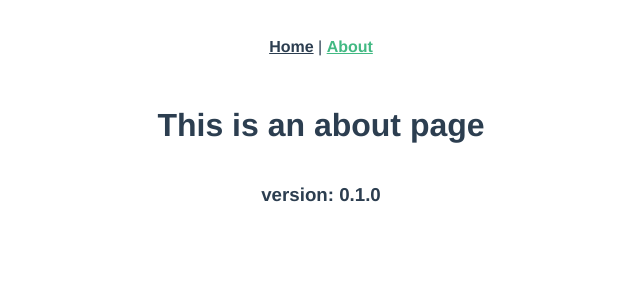
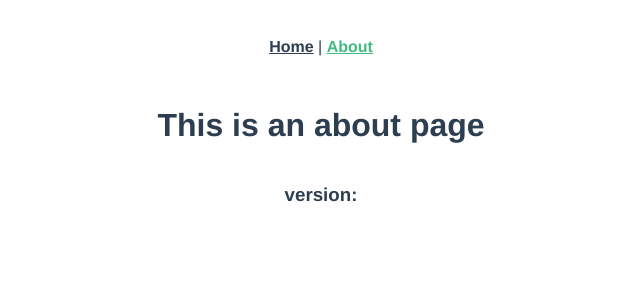
Before and after one commit to mike3293/Projects, a Vue app in the folder vue-project/: page /about in a window 1280 px wide. Shown: the top 300 px of the page, without its empty margins (319-959 px from the left). Built offline with nearby package versions, Linux system fonts and the light colour scheme.

Commit message:
Change version writing method

```diff
--- a/vue-project/src/main.js
+++ b/vue-project/src/main.js
@@ -3,7 +3,7 @@ import App from './App.vue'
 import router from './router'
 import store from './store'
 
-Vue.config.productionTip = false
+Vue.config.productionTip = false;
 
 new Vue({
   router,
--- a/vue-project/src/views/About.vue
+++ b/vue-project/src/views/About.vue
@@ -1,14 +1,17 @@
 <template>
   <div class="about">
     <h1>This is an about page</h1>
-    <h3 v-if="version">version: {{version}}</h3>
+    <h3 v-if="enviroment == 'development'">version: {{version}}</h3>
   </div>
 </template>
 
 <script>
 export default {
   data: function() {
-    return {version: process.env.VUE_APP_VERSION}
+    return {
+      version: process.env.VUE_APP_VERSION,
+      enviroment: process.env.NODE_ENV
+    }
   }
 }
 </script>
--- a/vue-project/vue.config.js
+++ b/vue-project/vue.config.js
@@ -0,0 +1 @@
+process.env.VUE_APP_VERSION = require('./package.json').version;
```
Also changed, not shown: 1 other file (tests, documents, lock files or other folders).
